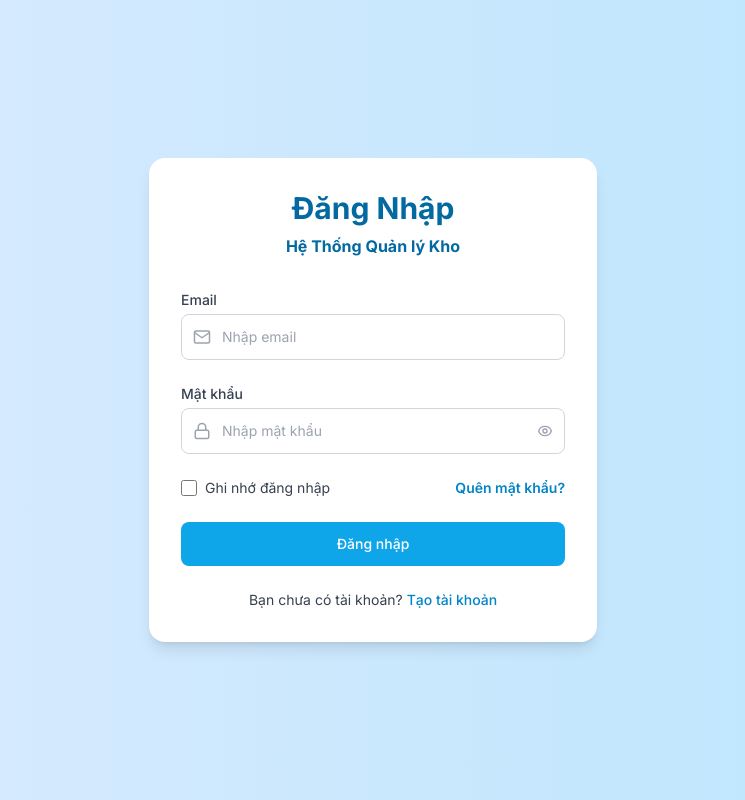
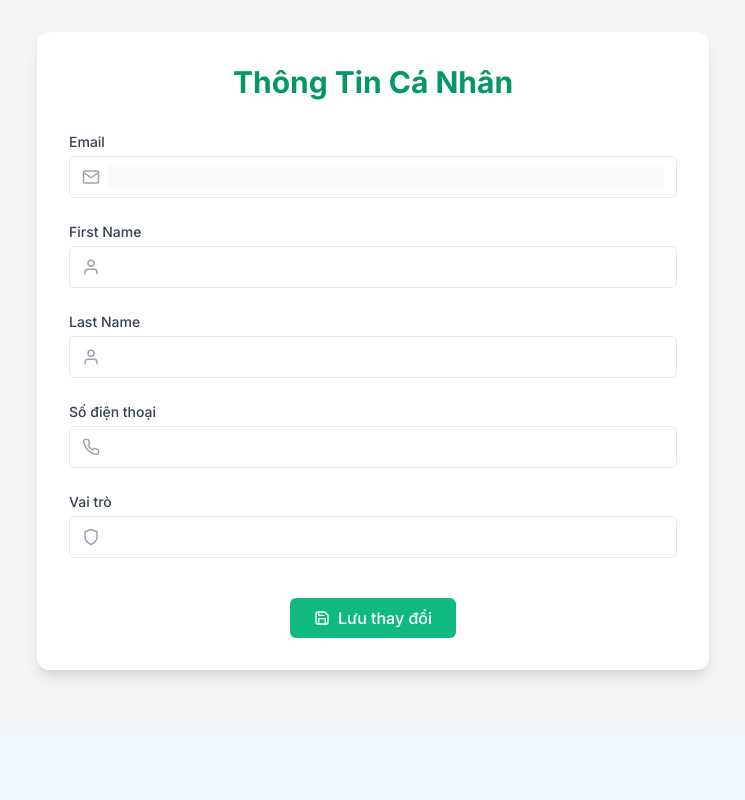
Before and after one commit to Nguyen-Trung-Tien/XD_HTTQL, a React (Vite) app in the folder frontend/: page /profile in a window 1280 px wide. Before the commit this address led to /sign-in. Shown: the whole page, without its empty margins (267-1012 px from the left). Built offline with nearby package versions, Linux system fonts and the light colour scheme; no server answers.

Commit message:
fix profile

```diff
--- a/frontend/src/App.jsx
+++ b/frontend/src/App.jsx
@@ -34,7 +34,7 @@ function App() {
       <Routes>
         <Route path="/sign-in" element={<SignIn />} />
         <Route path="/sign-up" element={<SignUp />} />
-
+        <Route path="/profile" element={<Profile />} />
         <Route element={<RequireAuth />}>
           <Route path="/" element={<Layout />}>
             <Route index element={<Dashboard />} />
@@ -47,7 +47,6 @@ function App() {
             <Route path="orders" element={<Orders />} />
             <Route path="shippers" element={<Shippers />} />
             <Route path="stats" element={<Statistics />} />
-            <Route path="profile" element={<Profile />} />
           </Route>
         </Route>
       </Routes>
--- a/frontend/src/components/Profile.jsx
+++ b/frontend/src/components/Profile.jsx
@@ -3,11 +3,30 @@ import { GetDetailUser, UpdateDetailUser } from "../API/user/userApi";
 import { toast } from "react-toastify";
 import { FiUser, FiMail, FiPhone, FiShield, FiSave } from "react-icons/fi";
 
+const InputField = ({ label, value, onChange, icon, disabled }) => (
+  <div>
+    <label className="block text-sm font-medium text-gray-700 mb-1">
+      {label}
+    </label>
+    <div className="flex items-center border rounded-md px-3 py-2 focus-within:ring-2 focus-within:ring-emerald-400">
+      <span className="text-gray-400 mr-2">{icon}</span>
+      <input
+        type="text"
+        className="flex-1 outline-none"
+        value={value}
+        onChange={onChange}
+        disabled={disabled}
+      />
+    </div>
+  </div>
+);
+
 const Profile = () => {
-  const [users, setUser] = useState({
+  const [loading, setLoading] = useState(false);
+  const [user, setUser] = useState({
+    email: "",
     firstName: "",
     lastName: "",
-    email: "",
     phoneNumber: "",
     role: "",
   });
@@ -18,71 +37,46 @@ const Profile = () => {
         const storedUser = JSON.parse(localStorage.getItem("user"));
         const userId = storedUser?.id;
         if (!userId) return;
-
         const res = await GetDetailUser(userId);
         if (res.errCode === 0 && res.users.length > 0) {
           const data = res.users[0];
           setUser({
-            firstName: data.firstName,
-            lastName: data.lastName,
-            email: data.email,
-            phoneNumber: data.phoneNumber,
-            role: data.role,
+            email: data.email || "",
+            firstName: data.firstName || "",
+            lastName: data.lastName || "",
+            phoneNumber: data.phoneNumber || "",
+            role: data.role || "",
           });
         }
       } catch (err) {
         console.error("Failed to fetch user:", err);
       }
     };
-
     fetchUser();
   }, []);
 
   const handleSubmit = async (e) => {
     e.preventDefault();
+    setLoading(true);
     try {
       const storedUser = JSON.parse(localStorage.getItem("user"));
       const userId = storedUser?.id;
       if (!userId) return;
 
-      const updatedData = {
-        id: userId,
-        ...users,
-      };
-
-      const res = await UpdateDetailUser(updatedData);
+      const res = await UpdateDetailUser({ id: userId, ...user });
       if (res.errCode === 0) {
         toast.success("Cập nhật thành công!");
+        await GetDetailUser(userId);
       } else {
-        toast.error("Cập nhật thất bại!");
+        toast.error(res.message || "Cập nhật thất bại!");
       }
     } catch (err) {
       console.error("Update failed:", err);
       toast.error("Lỗi khi cập nhật!");
+    } finally {
+      setLoading(false);
     }
   };
-
-  const InputField = ({ label, value, onChange, icon, disabled = false }) => (
-    <div>
-      <label className="block text-sm font-medium text-gray-700 mb-1">
-        {label}
-      </label>
-      <div className="relative">
-        <span className="absolute left-3 top-1/2 transform -translate-y-1/2 text-emerald-500">
-          {icon}
-        </span>
-        <input
-          type="text"
-          className={`w-full pl-10 pr-4 py-2 border border-emerald-400 rounded-md text-gray-900 bg-white focus:outline-emerald-600 ${
-            disabled ? "bg-gray-100 cursor-not-allowed" : ""
-          }`}
-          value={value}
-          onChange={onChange}
-          disabled={disabled}
-        />
-      </div>
-    </div>
-  );
 
   return (
     <div className="flex justify-center items-center bg-gray-100 pt-8 px-4 pb-16">
@@ -94,33 +88,33 @@ const Profile = () => {
         <form onSubmit={handleSubmit} className="space-y-6">
           <InputField
             label="Email"
-            value={users.email}
-            onChange={(e) => setUser({ ...users, email: e.target.value })}
+            value={user.email}
+            onChange={(e) => setUser({ ...user, email: e.target.value })}
             icon={<FiMail size={18} />}
             disabled
           />
           <InputField
             label="First Name"
-            value={users.firstName}
-            onChange={(e) => setUser({ ...users, firstName: e.target.value })}
+            value={user.firstName}
+            onChange={(e) => setUser({ ...user, firstName: e.target.value })}
             icon={<FiUser size={18} />}
           />
           <InputField
             label="Last Name"
-            value={users.lastName}
-            onChange={(e) => setUser({ ...users, lastName: e.target.value })}
+            value={user.lastName}
+            onChange={(e) => setUser({ ...user, lastName: e.target.value })}
             icon={<FiUser size={18} />}
           />
           <InputField
             label="Số điện thoại"
-            value={users.phoneNumber}
-            onChange={(e) => setUser({ ...users, phoneNumber: e.target.value })}
+            value={user.phoneNumber}
+            onChange={(e) => setUser({ ...user, phoneNumber: e.target.value })}
             icon={<FiPhone size={18} />}
           />
           <InputField
             label="Vai trò"
-            value={users.role}
-            onChange={(e) => setUser({ ...users, role: e.target.value })}
+            value={user.role}
+            onChange={(e) => setUser({ ...user, role: e.target.value })}
             icon={<FiShield size={18} />}
           />
 
@@ -128,9 +122,10 @@ const Profile = () => {
             <button
               type="submit"
               className="inline-flex items-center px-6 py-2 bg-emerald-500 hover:bg-emerald-600 text-white rounded-md font-medium transition"
+              disabled={loading}
             >
               <FiSave className="mr-2" />
-              Lưu thay đổi
+              {loading ? "Đang lưu..." : "Lưu thay đổi"}
             </button>
           </div>
         </form>
```
Also changed, not shown: 1 other file (tests, documents, lock files or other folders).
